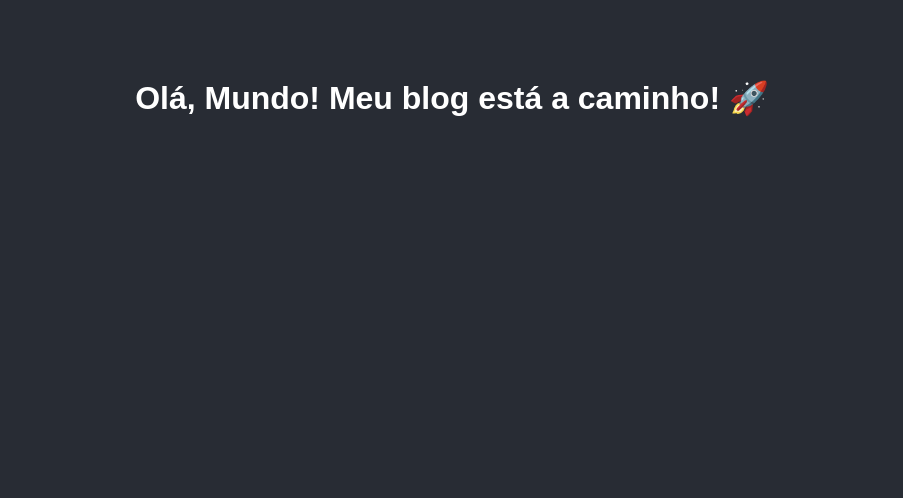
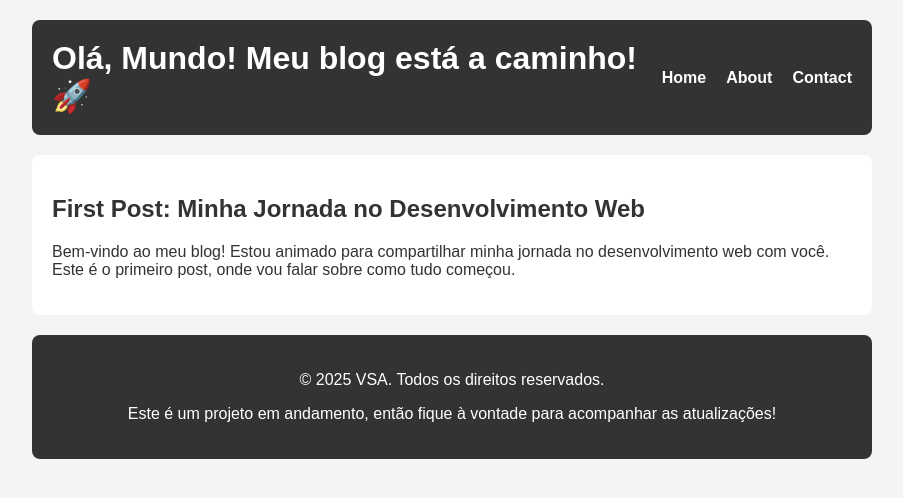
Before and after one commit to vagnersantosaraujo/vagnersantosaraujo.github.io, a plain HTML site: page index.html in a window 1280 px wide. Shown: the whole page, without its empty margins (188-1091 px from the left). Drawn offline with Linux system fonts and the light colour scheme.

Commit message:
Um pouco mais de estrutura

```diff
--- a/index.html
+++ b/index.html
@@ -3,14 +3,31 @@
 <head>
     <meta charset="UTF-8">
     <meta name="viewport" content="width=device-width, initial-scale=1.0">
-    <title>VSA</title>
+    <title>CMS-VSA</title>
     <link rel="stylesheet" href="style.css">
+</head>
+<body>
+    <header>
+        <h1>Olá, Mundo! Meu blog está a caminho! 🚀</h1>
+        <nav>
+            <ul>
+                <li><a href="">Home</a></li>
+                <li><a href="">About</a></li>
+                <li><a href="">Contact</a></li>
+            </ul>
+        </nav>
+    </header>
 
-</head>
-
-<body>
-    <h1>Olá, Mundo! Meu blog está a caminho! 🚀</h1>
-
+    <main>
+        <article>
+            <h2>First Post: Minha Jornada no Desenvolvimento Web</h2>
+            <p>Bem-vindo ao meu blog! Estou animado para compartilhar minha jornada no desenvolvimento web com você. Este é o primeiro post, onde vou falar sobre como tudo começou.</p>
+        </article>
+    </main>
+    <footer>
+        <p>&copy; 2025 VSA. Todos os direitos reservados.</p>
+        <p>Este é um projeto em andamento, então fique à vontade para acompanhar as atualizações!</p>
+    </footer>
     <script src="script.js" defer></script>
 </body>
 </html>
--- a/style.css
+++ b/style.css
@@ -1,7 +1,64 @@
+/* Reset Básico e Configurações Globais */
 body {
-    background-color: #282c34;
+    font-family: sans-serif;
+    margin: 0;
+    background-color: #f4f4f4;
+    color: #333;
+}
+
+/* Container para centralizar o conteúdo */
+header, main, footer {
+    width: 90%;
+    max-width: 800px;
+    margin: 20px auto;
+    padding: 20px;
+    border-radius: 8px;
+}
+
+header, footer {
+    background-color: #333;
     color: white;
-    font-family: sans-serif;
+}
+
+/* Estilizando o Cabeçalho com Flexbox */
+header {
+    display: flex;
+    justify-content: space-between;
+    align-items: center;
+}
+
+header h1 {
+    margin: 0;
+}
+
+nav ul {
+    list-style: none;
+    margin: 0;
+    padding: 0;
+    display: flex;
+    gap: 20px;
+}
+
+nav a {
+    color: white;
+    text-decoration: none;
+    font-weight: bold;
+}
+
+nav a:hover {
+    text-decoration: underline;
+}
+
+/* Estilizando o Conteúdo Principal */
+main {
+    background-color: white;
+}
+
+article h2 {
+    color: #333;
+}
+
+/* Estilizando o Rodapé */
+footer {
     text-align: center;
-    padding-top: 50px;
 }
```
